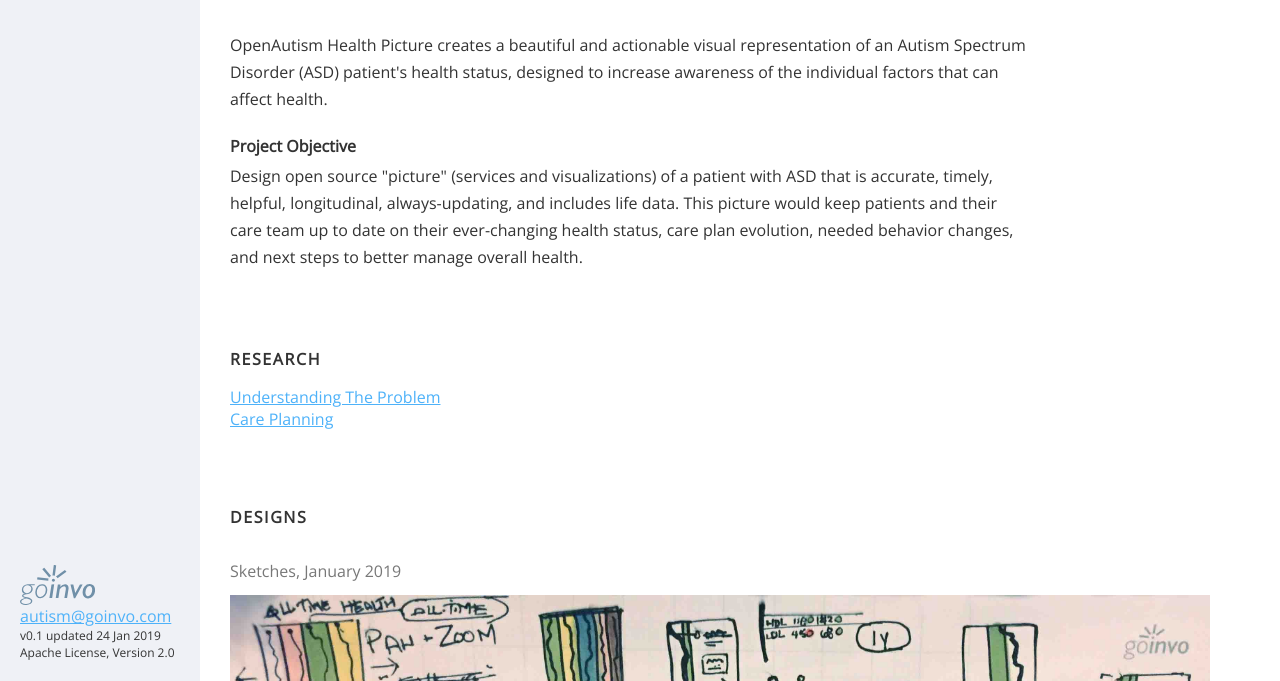
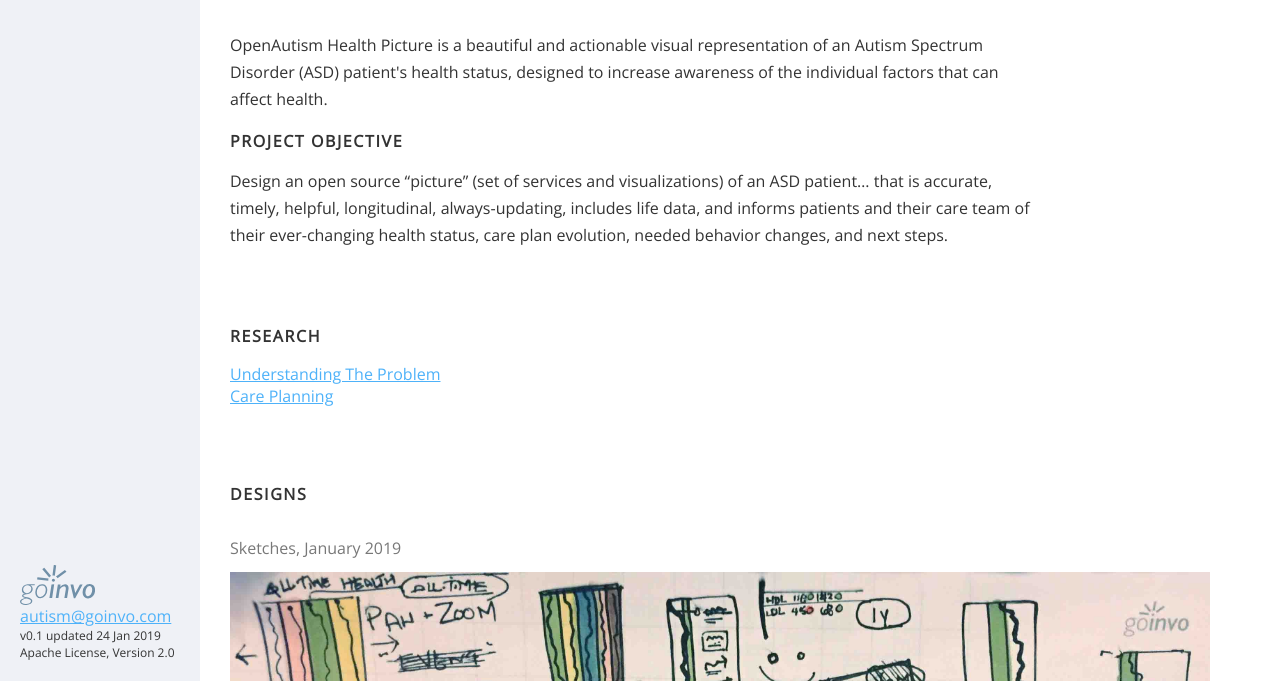
Before and after one commit to openAutism/openautism.github.io, a website: page index.html in a window 1280 px wide. Shown: the part 119-800 px from the top of the page. Drawn offline with nearby package versions, Linux system fonts and the light colour scheme.

Commit message:
Update index.html

```diff
--- a/index.html
+++ b/index.html
@@ -33,9 +33,9 @@
   </div>
 
   <div class="container" id="project">
-    <p>OpenAutism Health Picture creates a beautiful and actionable visual representation of an Autism Spectrum Disorder (ASD) patient's health status, designed to increase awareness of the individual factors that can affect health.</p>
-    <h4>Project Objective</h4>
-    <p>Design open source "picture" (services and visualizations) of a patient with ASD that is accurate, timely, helpful, longitudinal, always-updating, and includes life data. This picture would keep patients and their care team up to date on their ever-changing health status, care plan evolution, needed behavior changes, and next steps to better manage overall health.</p>
+    <p>OpenAutism Health Picture is a beautiful and actionable visual representation of an Autism Spectrum Disorder (ASD) patient's health status, designed to increase awareness of the individual factors that can affect health.</p>
+    <h3>Project Objective</h3>
+    <p>Design an open source “picture” (set of services and visualizations) of an ASD patient… that is accurate, timely, helpful, longitudinal, always-updating, includes life data, and informs patients and their care team of their ever-changing health status, care plan evolution, needed behavior changes, and next steps.</p>
   </div>
 
   <div class="container" id="research">
```
